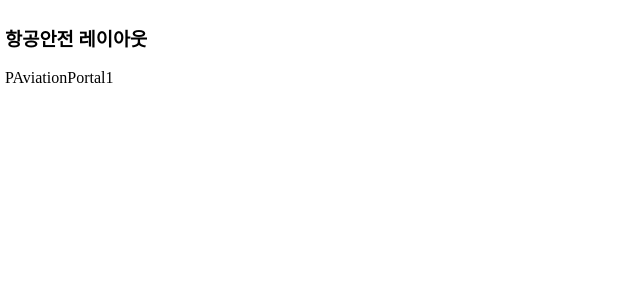
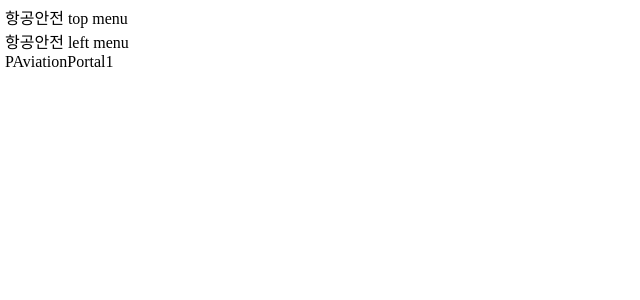
Before and after one commit to yamdeng/koreanair-css, a React (Vite) app: page /aviation/portal1 in a window 1280 px wide. Shown: the top 300 px of the page, without its empty margins (0-640 px from the left). Built offline with nearby package versions, Linux system fonts and the light colour scheme.

Commit message:
레이아웃 구성 fix

```diff
--- a/src/components/publish/layout/AviationLayout.tsx
+++ b/src/components/publish/layout/AviationLayout.tsx
@@ -1,9 +1,12 @@
 import { Outlet } from 'react-router-dom';
+import AviationLeftMenu from './AviationLeftMenu';
+import AviationTopMenu from './AviationTopMenu';
 
 export default function AviationLayout() {
   return (
     <div>
-      <h3>항공안전 레이아웃</h3>
+      <AviationTopMenu />
+      <AviationLeftMenu />
       <Outlet />
     </div>
   );
--- /dev/null
+++ b/src/components/publish/layout/AviationLeftMenu.tsx
@@ -0,0 +1,3 @@
+export default function AviationLeftMenu() {
+  return <div>항공안전 left menu</div>;
+}
--- /dev/null
+++ b/src/components/publish/layout/AviationTopMenu.tsx
@@ -0,0 +1,3 @@
+export default function AviationTopMenu() {
+  return <div>항공안전 top menu</div>;
+}
--- a/src/components/publish/layout/IndustryLayout.tsx
+++ b/src/components/publish/layout/IndustryLayout.tsx
@@ -1,9 +1,12 @@
 import { Outlet } from 'react-router-dom';
+import IndustryLeftMenu from './IndustryLeftMenu';
+import IndustryTopMenu from './IndustryTopMenu';
 
 export default function IndustryLayout() {
   return (
     <div>
-      <h3>산업안전 레이아웃</h3>
+      <IndustryTopMenu />
+      <IndustryLeftMenu />
       <Outlet />
     </div>
   );
--- /dev/null
+++ b/src/components/publish/layout/IndustryLeftMenu.tsx
@@ -0,0 +1,3 @@
+export default function IndustryLeftMenu() {
+  return <div>산업안전 left menu</div>;
+}
--- /dev/null
+++ b/src/components/publish/layout/IndustryTopMenu.tsx
@@ -0,0 +1,3 @@
+export default function IndustryTopMenu() {
+  return <div>산업안전 top menu</div>;
+}
```
